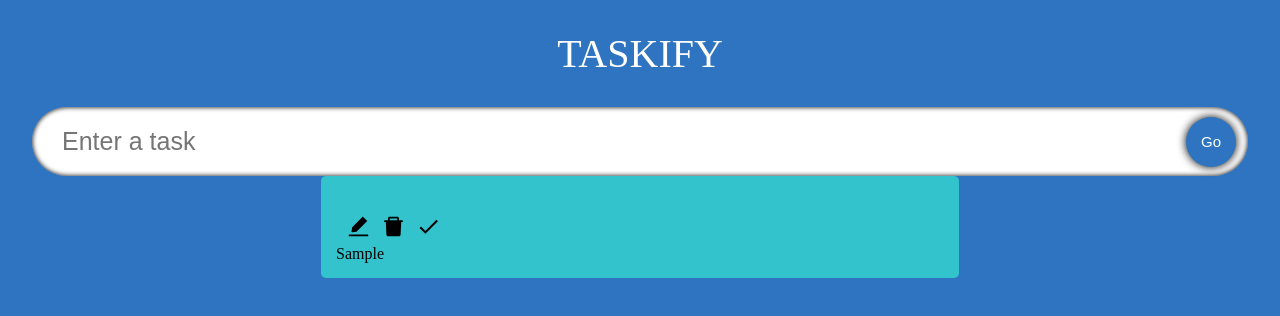
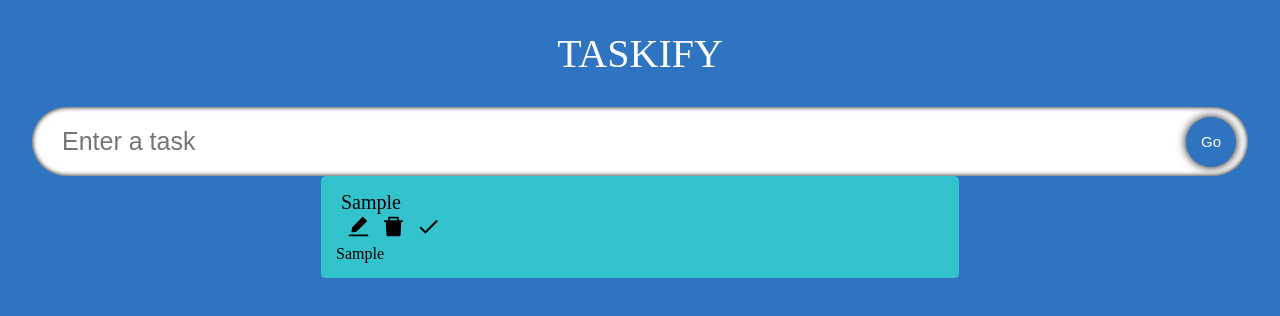
Before and after one commit to thaocodes/taskify, a React (Create React App) app: page / in a window 1280 px wide. Both pictures are taken after typing "Sample" into the empty fields and a click on the button "Go". Shown: the top 316 px of the page. Built offline with nearby package versions, Linux system fonts and the light colour scheme; the HTML template or start-up script is replaced by a standard one; a web font is replaced by a local one.

Commit message:
implemented `is done` functionality for a task

```diff
--- a/src/components/SingleTodo.tsx
+++ b/src/components/SingleTodo.tsx
@@ -11,10 +11,30 @@
 }
 
 const SingleTodo: React.FC<Props> = ({ todo, todos, setTodos }) => {
+    const handleDone = (id: number) => {
+
+        setTodos(
+            // map thru array, if todo.id matches id
+            todos.map((todo) =>
+            // take all properties of that `todo`, change .isDone propery & invert the value
+                todo.id === id ? {...todo, isDone: !todo.isDone } : todo    // otherwise return todo
+            )
+        );
+    };
+
+
     return (
         <div>
             <form className="todos__singe">
-                <span className="todos__single--text"></span>
+                {/* if todo is completed, strike it off */}
+                {todo.isDone ? (
+                    //  <s is a strike tag
+                    <s className="todos__single--text">{todo.todo}</s>
+                ) : (
+                    // otherwise, render normal `todo`
+                    <span className="todos__single--text">{todo.todo}</span>
+                )}
+
                 <div>
                     <span className="icon">
                         <AiFillEdit />
@@ -22,7 +42,8 @@
                     <span className="icon">
                         <AiFillDelete />
                     </span>
-                    <span className="icon">
+                    {/* fire off handleDone function & send it todo.id */}
+                    <span className="icon" onClick={() => handleDone(todo.id)}>
                         <MdDone />
                     </span>
                 </div>
```
